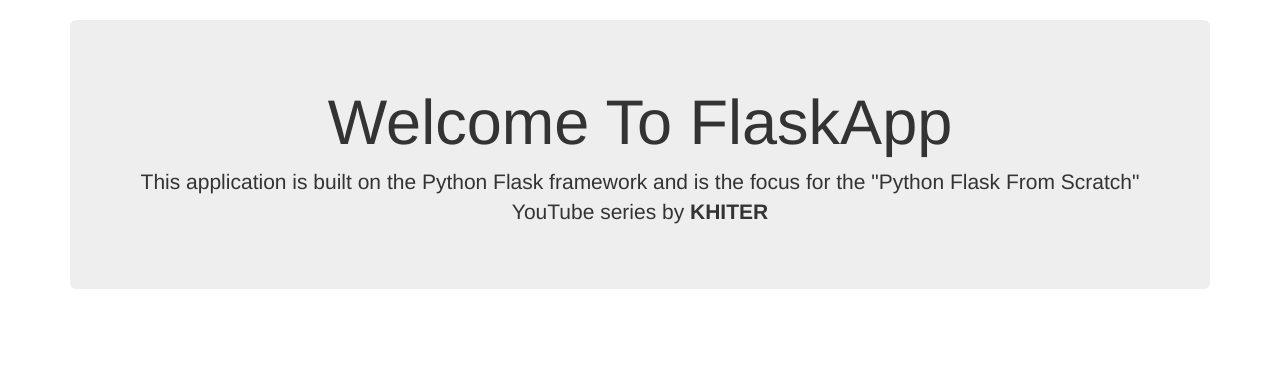
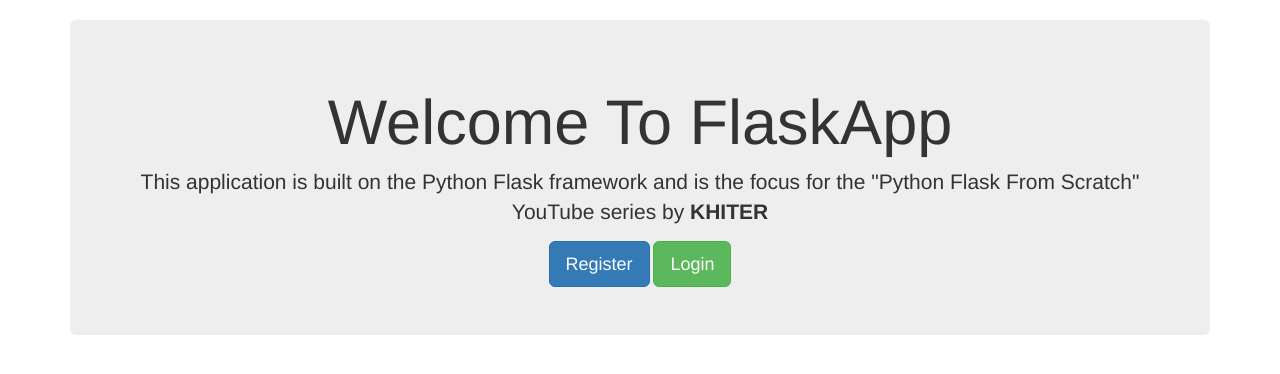
Before and after one commit to khitermedachraf/realflaskapp, a Flask app: page / in a window 1280 px wide. Shown: the part 52-426 px from the top of the page. Run offline with Flask 2, Linux system fonts and the light colour scheme; some libraries are stand-ins or nearby versions.

Commit message:
add: register & login to home page

```diff
--- a/templates/home.html
+++ b/templates/home.html
@@ -2,5 +2,8 @@
 <div class="jumbotron text-center">
     <h1>Welcome To FlaskApp</h1>
     <p class="lead">This application is built on the Python Flask framework and is the focus for the "Python Flask From Scratch" YouTube series by <b>KHITER</b> </p>
+    {% if session.logged_in == NULL %}
+    <a href="/register" class="btn btn-primary btn-lg">Register</a>
+    <a href="/login" class="btn btn-success btn-lg">Login</a> {% endif %}
 </div>
 {% endblock %}
```
